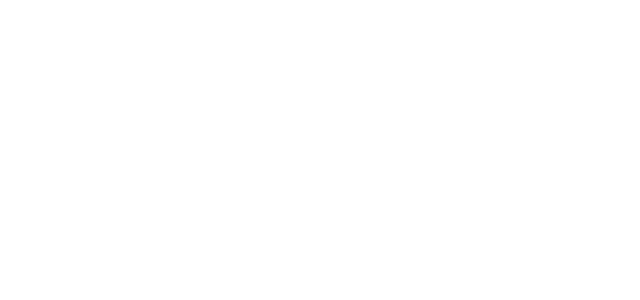
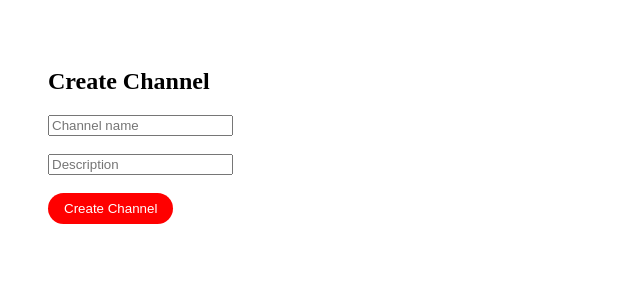
Before and after one commit to Vanaja-K08/youtube-frontend, a React (Vite) app: page /create-channel in a window 1280 px wide. Before the commit this address had no page. Shown: the top 300 px of the page, without its empty margins (0-640 px from the left). Built offline with nearby package versions, Linux system fonts and the light colour scheme.

Commit message:
create video and creat channel

```diff
--- a/src/App.jsx
+++ b/src/App.jsx
@@ -4,6 +4,8 @@ import VideoPlayer from "./pages/VideoPlayer";
 import Login from "./pages/Login";
 import Signup from "./pages/Signup";
 import Channel from "./pages/Channel";
+import CreateChannel from "./components/CreateChannel";
+import CreateVideoForm from "./components/CreateVideoForm";
 
 function App() {
   const user = JSON.parse(localStorage.getItem("user"));
@@ -16,7 +18,8 @@ function App() {
         <Route path="/login" element={<Login />} />
         <Route path="/signup" element={<Signup />} />
          <Route path="/video/:id" element={<VideoPlayer />} />
-         <Route path="/channel" element={<Channel />} />
+         <Route path="/channel" element={<CreateVideoForm />} />
+        <Route path="/create-channel" element={<CreateChannel />} />
       </Routes>
     </div>
   );
--- a/src/components/CreateChannel.jsx
+++ b/src/components/CreateChannel.jsx
@@ -1,28 +1,54 @@
 import { useState } from "react";
+import axios from "axios";
+import { useNavigate } from "react-router-dom";
 
 const CreateChannel = () => {
   const [name, setName] = useState("");
   const [description, setDescription] = useState("");
 
-  const submit = async () => {
-    await fetch("http://localhost:5000/api/channels", {
-      method: "POST",
-      headers: {
-        "Content-Type": "application/json",
-        Authorization: `Bearer ${localStorage.getItem("token")}`
-      },
-      body: JSON.stringify({ name, description })
-    });
+  const token = localStorage.getItem("token");
+const navigate = useNavigate();
 
-    window.location.reload();
-  };
+  const handleSubmit = async e => {
+  e.preventDefault();
 
+ try {
+      const res = await axios.post(
+        "http://localhost:5000/api/channel",
+        { name, description },
+        { headers: { Authorization: `Bearer ${token}` } }
+
+      );
+      alert(res.data.message);
+       navigate("/"); // ✅ go to home
+    } catch (err) {
+      alert(err.response?.data?.message || "Error creating channel");
+    }
+
+};
   return (
-    <div>
-      <h3>Create Channel</h3>
-      <input placeholder="Channel Name" onChange={e => setName(e.target.value)} />
-      <textarea placeholder="Description" onChange={e => setDescription(e.target.value)} />
-      <button onClick={submit}>Create</button>
+    <div style={{ padding: 40 }}>
+      <h2>Create Channel</h2>
+
+      <form onSubmit={handleSubmit}>
+        <input
+          placeholder="Channel name"
+          value={name}
+          onChange={e => setName(e.target.value)}
+        />
+
+        <br /><br />
+
+        <input
+          placeholder="Description"
+          value={description}
+          onChange={e => setDescription(e.target.value)}
+        />
+
+        <br /><br />
+
+        <button>Create Channel</button>
+      </form>
     </div>
   );
 };
--- a/src/components/CreateVideoForm.jsx
+++ b/src/components/CreateVideoForm.jsx
@@ -28,6 +28,7 @@ const CreateVideoForm = () => {
     if (res.ok) {
       alert("Video uploaded");
       setForm({ title: "", videoUrl: "", thumbnailUrl: "", category: "" });
+      navigate("/"); // ✅ redirect to home
     } else {
       alert("Upload failed");
     }
--- a/src/components/Header.jsx
+++ b/src/components/Header.jsx
@@ -2,6 +2,7 @@
 import { useNavigate } from "react-router-dom";
 import "../styles/header.css";
 import { useEffect, useState } from "react";
+import axios from "axios";
 
 export default function Header({ toggleSidebar,setSearch  }) {
   const navigate = useNavigate();
@@ -17,13 +18,30 @@ export default function Header({ toggleSidebar,setSearch  }) {
     }
   }, []);
 
-   const handleChannelClick = () => {
-    if (!token) {
-      navigate("/login");
-    } else {
-      navigate("/channel");
-    }
-  };
+   const handleChannelClick = async () => {
+    // if (!token) {
+    //   navigate("/login");
+    // } else {
+    //   navigate("/channel");
+    // }
+
+
+    if (!token) return navigate("/login");
+
+  try {
+   const users = await axios.get("http://localhost:5000/api/channel/me", {
+      headers: { Authorization: `Bearer ${token}` }
+    });
+
+    console.log(users)
+
+    // channel exists
+    navigate("/channel");
+  } catch {
+    // no channel
+    navigate("/create-channel");
+  }
+};
 
   const logout = () => {
     localStorage.clear();
@@ -64,6 +82,10 @@ export default function Header({ toggleSidebar,setSearch  }) {
           <span className="user-name">{user.username.charAt(0).toUpperCase()}</span>
         )} */}
 
+{/* <button onClick={() => navigate("/create-channel")}>
+  Create Channel
+</button> */}
+
         <button onClick={handleChannelClick} className="channelBtn">
           Channel
         </button>
--- a/src/pages/Channel.jsx
+++ b/src/pages/Channel.jsx
@@ -38,7 +38,18 @@ const Channel = () => {
 
   useEffect(() => {
     fetchVideos();
+    checkChannel();
   }, []);
+
+   const checkChannel = async () => {
+    try {
+      await axios.get("http://localhost:5000/api/channel/me", {
+        headers: { Authorization: `Bearer ${token}` }
+      });
+    } catch {
+      navigate("/create-channel");
+    }
+  };
 
   const handleSubmit = async e => {
     e.preventDefault();
--- a/src/styles/Channel.css
+++ b/src/styles/Channel.css
@@ -28,3 +28,13 @@
   width: 100%;
   border-radius: 8px;
 }
+
+
+button {
+  background: red;
+  color: white;
+  border: none;
+  padding: 8px 16px;
+  border-radius: 20px;
+  cursor: pointer;
+}
```
